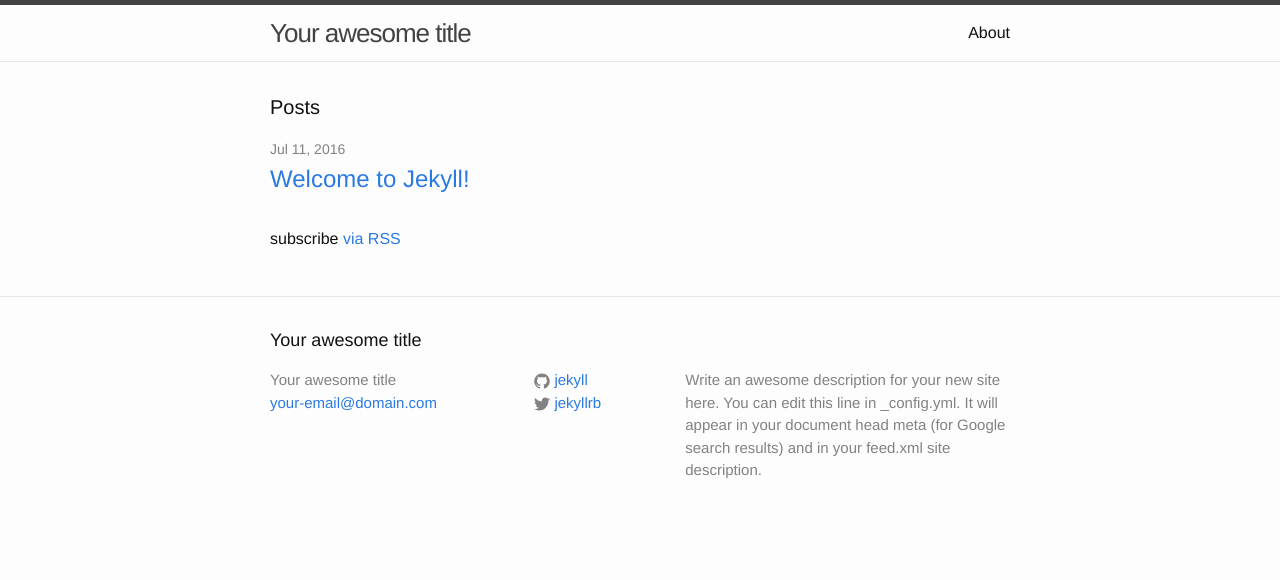
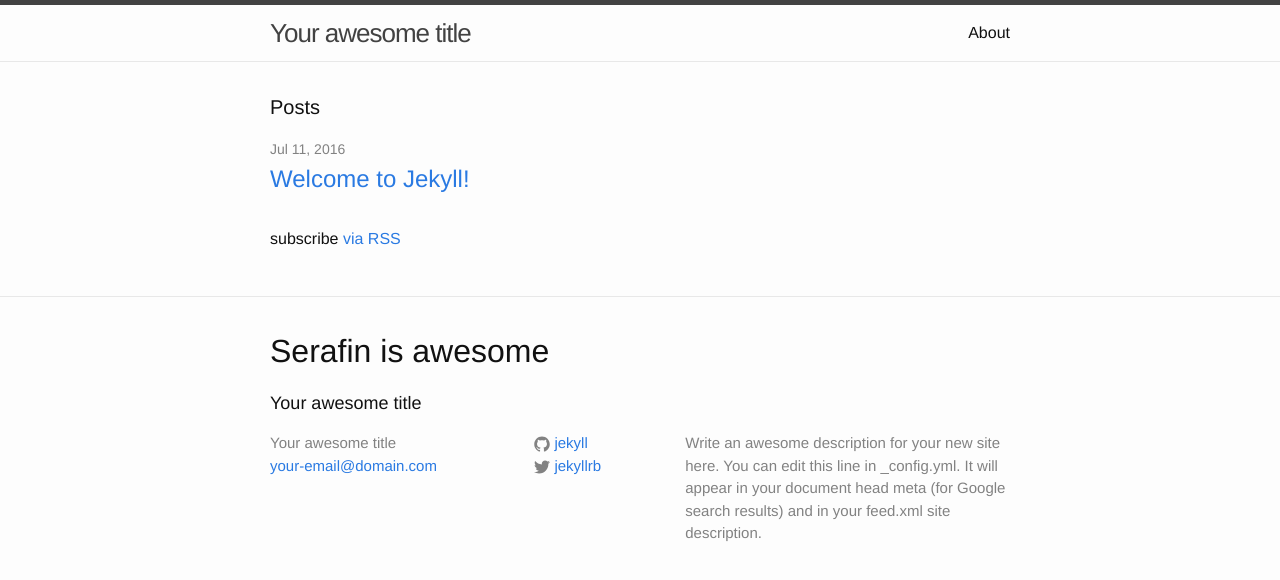
Before and after one commit to serafinclaro/serafinclaro.github.io, a Jekyll site: the page built from index.html, in a window 1280 px wide. Shown: the top 580 px of the page. Built offline with Jekyll 4.4.1, drawn with Linux system fonts in a browser that asks for light colours.

Commit message:
Update footer.html

```diff
--- a/_includes/footer.html
+++ b/_includes/footer.html
@@ -1,7 +1,7 @@
 <footer class="site-footer">
 
   <div class="wrapper">
-
+<h1 class="title"> Serafin is awesome</h1>
     <h2 class="footer-heading">{{ site.title }}</h2>
 
     <div class="footer-col-wrapper">
```
